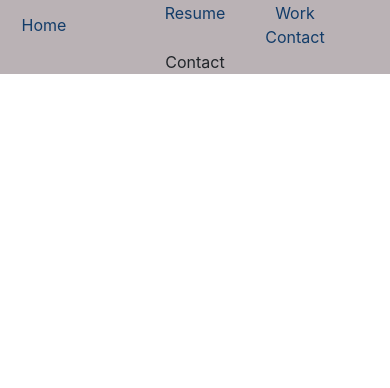
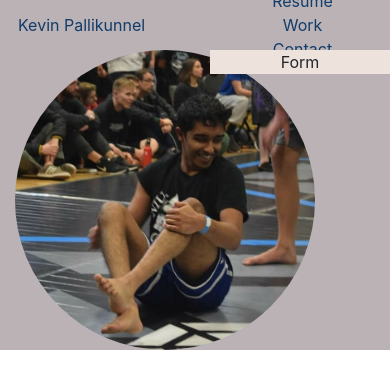
Before and after one commit to kevkevinpal/kevins-website, a React (Create React App) app: page / in a window 390 px wide. Both pictures are taken after a click on the element "Contact". Shown: the top 388 px of the page. Built offline with nearby package versions, Linux system fonts and the light colour scheme.

Commit message:
added more tabs and responsiveness

```diff
--- /dev/null
+++ b/src/Components/Contact/AboutMe.css
@@ -0,0 +1,5 @@
+.AboutMe-Img{
+    border-radius: 50%;
+    width: 300px;
+    height: 300px;
+}
--- /dev/null
+++ b/src/Components/Contact/AboutMe.jsx
@@ -0,0 +1,29 @@
+import React from 'react';
+import ReactDOM from 'react-dom';
+import Pic from "./Profile_pic.jpg";
+import './AboutMe.css';
+
+
+class AboutMe extends React.Component{
+    constructor(props){
+        super(props)
+        this.state = {
+
+        }
+    }
+
+    bigCircleForFace() {
+
+    }
+    render(){
+        return(
+            <div class="container">
+                <img src={Pic} class="AboutMe-Img" alt="Cinque Terre"/>
+
+            </div>
+
+
+        );
+    }
+}
+export default AboutMe
--- a/src/Components/Contact/Contact.jsx
+++ b/src/Components/Contact/Contact.jsx
@@ -1,7 +1,7 @@
 import React from 'react';
 import ReactDOM from 'react-dom';
-
-
+import AboutMe from './AboutMe'
+import Form from './Form'
 class Contact extends React.Component{
     constructor(props){
         super(props)
@@ -12,8 +12,17 @@ class Contact extends React.Component{
 
     render(){
         return(
-            <div>
-                Contact
+            <div class='Container'>
+                <div class='row'>
+                    <div  class='col-6'>
+                        <AboutMe/>
+                    </div>
+                    <div class='col-6'>
+                    <Form />
+                    </div>
+
+                </div>
+
             </div>
 
         );
--- /dev/null
+++ b/src/Components/Contact/Form.jsx
@@ -0,0 +1,21 @@
+import React from 'react';
+import ReactDOM from 'react-dom';
+
+class Form extends React.Component{
+    constructor(props){
+        super(props)
+        this.state = {
+
+        }
+    }
+
+    render(){
+        return(
+            <div class="Work-Container">
+                Form
+            </div>
+
+        );
+    }
+}
+export default Form
--- a/src/Components/NavBar/NavBar.css
+++ b/src/Components/NavBar/NavBar.css
@@ -5,8 +5,10 @@
 
 }
 .NavBar-Button{
-    width: 100px;
-    color: #123c69
+    min-width: 100px;
+    color: #123c69;
+    display: inline;
+    padding-left: inherit;
 }
 
 .NavBar-Row{
--- a/src/Components/NavBar/NavBar.jsx
+++ b/src/Components/NavBar/NavBar.jsx
@@ -12,25 +12,28 @@ class NavBar extends React.Component{
 
 
    button(name){
+       let passedVar = name;
+       if(name === 'Home')
+            passedVar = 'Kevin Pallikunnel'
+
         return(
             <div class="NavBar-Button" onClick={() => this.props.changePage(name)}>
-                {name}
+                {passedVar}
             </div>
         )
    }
 
     render(){
 
-
         return(
             <div class="container-flex">
                 <div class="row">
 
-                    <div class="row col-4 NavBar-HomeButton pl-4">
+                    <div class="row col-6 NavBar-HomeButton pl-4">
                         {this.button('Home')}
                     </div>
 
-                    <div class="row col-8 NavBar-Row">
+                    <div class="row col-6 NavBar-Row">
                         {this.button('Resume')}
                         {this.button('Work')}
                         {this.button('Contact')}
```
Also changed, not shown: src/Components/Contact/Profile_pic.jpg (added).
